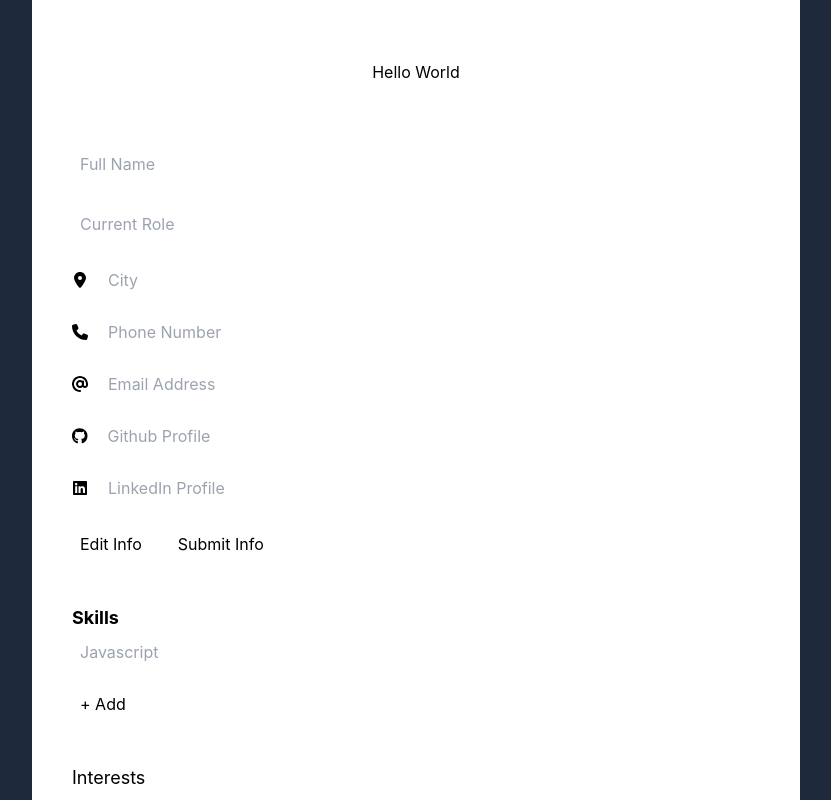
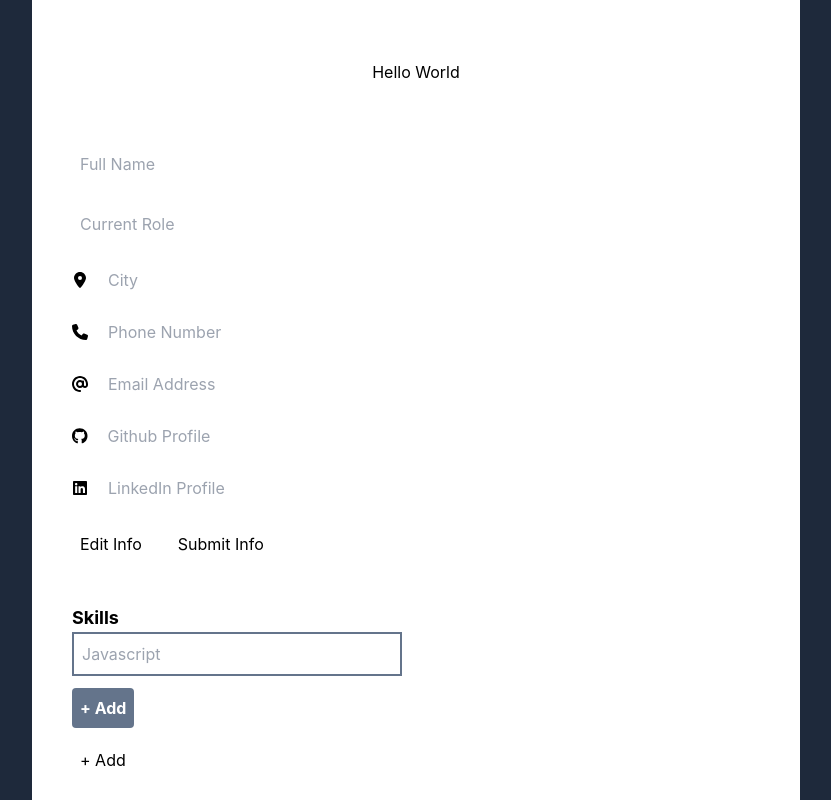
Before and after one commit to fcasibu/cv-application, a React (Create React App) app: page / in a window 1280 px wide. Shown: the top 800 px of the page, without its empty margins (224-1055 px from the left). Built offline with nearby package versions, Linux system fonts and the light colour scheme.

Commit message:
Small changes
Transferred most functions from Skills/Interests in here

```diff
--- a/src/components/InputForm/OneInput.js
+++ b/src/components/InputForm/OneInput.js
@@ -8,15 +8,33 @@ const OneInput = (props) => {
     props.onGetValue(event.target.value);
   };
 
+  const submitHandler = (event) => {
+    event.preventDefault();
+    const obj = {
+      id: props.id,
+      name: input,
+    };
+    props.onAdd(obj);
+    setInput("");
+  };
+
   return (
     <div>
-      <input
-        type="text"
-        value={props.isDone ? "" : input}
-        onChange={changeInputHandler}
-        className="w-full p-2"
-        placeholder={props.inputName}
-      />
+      <form onSubmit={submitHandler}>
+        <input
+          type="text"
+          value={input}
+          onChange={changeInputHandler}
+          className="w-full p-2 border-2 border-slate-500"
+          placeholder={props.inputName}
+        />
+        <button
+          type="submit"
+          className="bg-slate-500 text-white font-bold p-2 rounded mt-3"
+        >
+          + Add
+        </button>
+      </form>
     </div>
   );
 };
```
